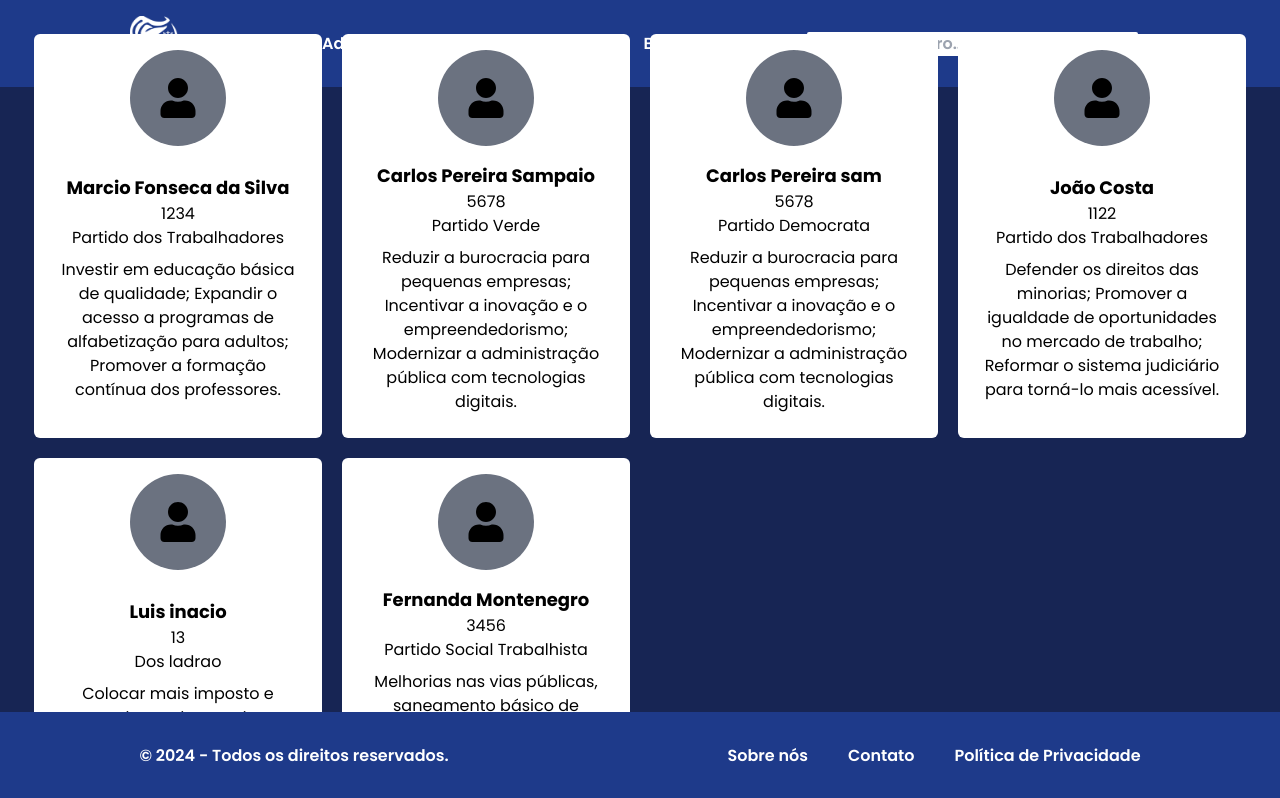
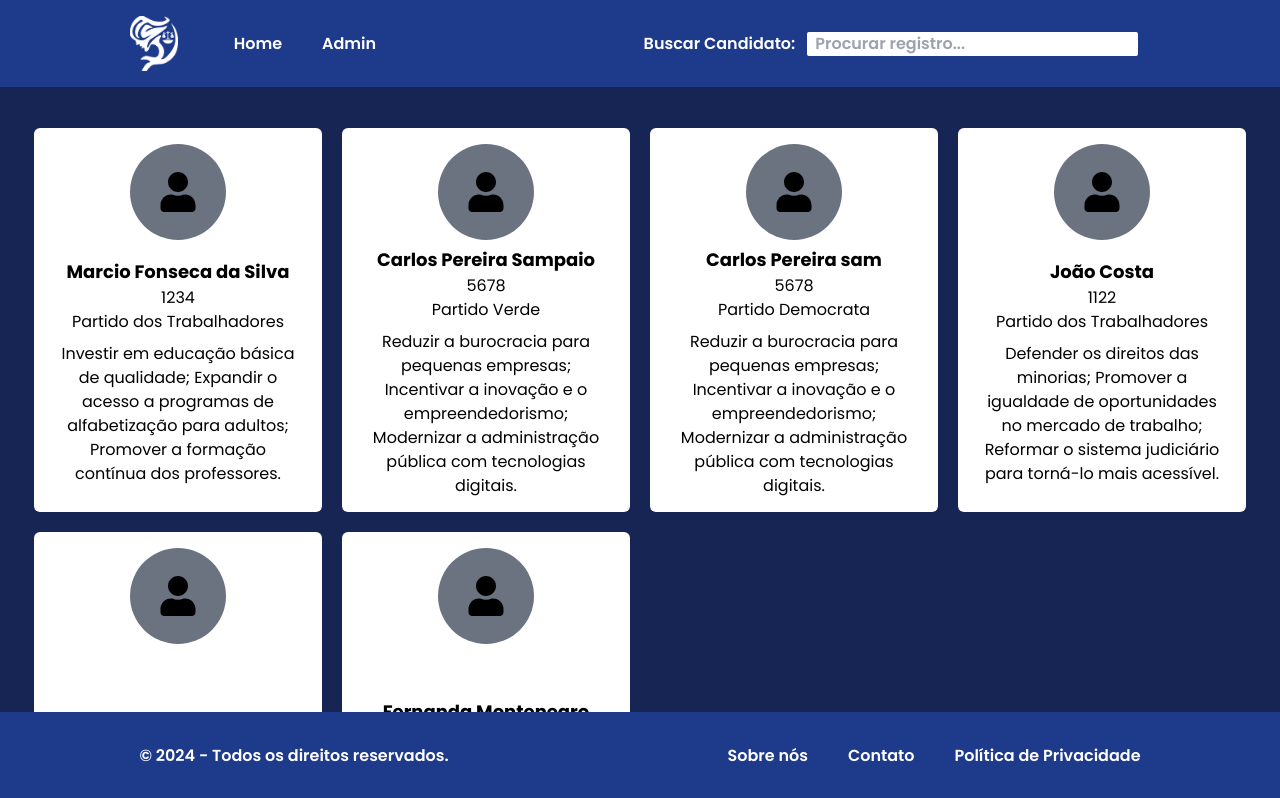
Before and after one commit to XDanielSampaioX/projeto-candidato-honesto-vite, a React (Vite) app: page / in a window 1280 px wide. Shown: the top 798 px of the page. Built offline with nearby package versions, Linux system fonts and the light colour scheme; data requests are answered from the project's data file.

Commit message:
feat: Corrijindo id post/ Delete

```diff
--- a/db.json
+++ b/db.json
@@ -33,7 +33,7 @@
       "propostas": "Defender os direitos das minorias; Promover a igualdade de oportunidades no mercado de trabalho; Reformar o sistema judiciário para torná-lo mais acessível."
     },
     {
-      "id": "",
+      "id": "5",
       "nome": "Luis inacio",
       "numero": "13",
       "partido": "Dos ladrao",
@@ -41,7 +41,7 @@
       "propostas": "Colocar mais imposto e roubar todo mundo"
     },
     {
-      "id": "",
+      "id": "6",
       "nome": "Fernanda Montenegro",
       "numero": "3456",
       "partido": "Partido Social Trabalhista",
--- a/src/@type/Candidato.d.ts
+++ b/src/@type/Candidato.d.ts
@@ -1,5 +1,5 @@
 declare type Candidato = {
-    id: string;
+    id?: string;
     nome: string;
     partido?: string;
     numero: string,
--- a/src/components/Card/index.tsx
+++ b/src/components/Card/index.tsx
@@ -12,7 +12,7 @@ export default function Card(props: Candidato) {
     return (
         <div className="relative text-center bg-white rounded-md w-72 h-auto">
             <button onClick={abrirModal} className="w-full h-full">
-                <div className="flex max-lg:flex-col items-center justify-evenly gap-10 p-4">
+                <div className="flex max-lg:flex-col items-center justify-evenly gap-10 p-4 h-96">
                     <div className="p-7 bg-gray-500 rounded-full absolute top-4 ">
                         <FaUser className="w-10 h-10 " />
                     </div>
--- a/src/components/Footer/index.tsx
+++ b/src/components/Footer/index.tsx
@@ -1,10 +1,12 @@
 const Footer = () => {
   return (
     <div className="w-full text-center items-center justify-around flex-col py-8 bg-blue-900 text-white font-semibold fixed bottom-0">
-      <footer className=" ">
-        <div className="flex justify-around">
+      <footer className="flex justify-around max-md:flex-col">
+          <div>
             <p>© 2024 - Todos os direitos reservados.</p>
-          <ul className="flex  gap-10">
+          </div>
+          <div>
+            <ul className="flex justify-around gap-10">
               <li> <button> Sobre nós</button></li>
               <li> <button>Contato</button> </li>
               <li> <button>Política de Privacidade</button> </li>
--- a/src/components/Menu/index.tsx
+++ b/src/components/Menu/index.tsx
@@ -12,9 +12,9 @@ export default function Menu() {
     };
 
     return (
-        <div className="flex justify-around items-center w-full m-auto -mx-5 bg-blue-900 gap-10 p-4 top-0 fixed">
+        <div className="flex justify-around items-center w-full m-auto -mx-5 bg-blue-900 gap-10 p-4 top-0 fixed z-50">
             <div className="flex items-center gap-14">
-                <div className="w-12"> <img src="../../../public/LOGO.png" alt="logo" /></div>
+                <div className="w-12"> <img src="./LOGO.png" alt="logo" /></div>
                 <nav className="text-white font-semibold">
                     <ul className="flex gap-10">
                         <li>
--- a/src/components/Tbody/index.tsx
+++ b/src/components/Tbody/index.tsx
@@ -17,7 +17,6 @@ export default function Tbody(props: Candidato) {
 
   // Estados para armazenar os valores dos campos
   const [formData, setFormData] = useState<Candidato>({
-    id: props.id || "",
     nome: props.nome || "",
     numero: props.numero || "",
     partido: props.partido || "",
--- a/src/hooks/contexts/CandidatosContext.tsx
+++ b/src/hooks/contexts/CandidatosContext.tsx
@@ -5,7 +5,7 @@ type CandidatosContextType = {
     candidatos: Candidato[],
     postCandidato: (newCandidato: Candidato) => Promise<void>;
     putCandidato: (candidato: Candidato) => Promise<void>;
-    deleteCandidato: (id: string) => Promise<void>
+    deleteCandidato: (id: string | undefined) => Promise<void>
 }
 
 type CandidatosContextProps = {
@@ -61,7 +61,7 @@ export const CandidatosContextProvider = ({ children }: CandidatosContextProps)
     };
 
     // DELETE
-    const deleteCandidato = async (id : string) => {
+    const deleteCandidato = async (id : string | undefined) => {
         try {
             await axios.delete(`http://localhost:3000/candidatos/${id}`);
             fetchCandidatos(); // Atualiza a lista após a exclusão
--- a/src/pages/Admin.tsx
+++ b/src/pages/Admin.tsx
@@ -32,7 +32,6 @@ export default function Admin() {
     e.preventDefault();
     postCandidato(formData);
     setFormData({
-      id: "",
       nome: "",
       numero: "",
       partido: "",
@@ -49,7 +48,7 @@ export default function Admin() {
 
   return (
     <>
-      <header className="flex flex-col items-center max-w-screen">
+      <header className="flex flex-col items-center max-w-screen py-16">
         <div className="flex flex-col items-center space-y-6 py-3">
           <div className="flex items-center justify-around gap-48">
             <h1 className="text-3xl text-white font-bold max-md:hidden">Administração de Candidatos</h1>
--- a/src/pages/Home.tsx
+++ b/src/pages/Home.tsx
@@ -9,7 +9,7 @@ export default function Home() {
 
   return (
     <>
-      <header className="flex flex-col justify-center items-center max-w-screen mx-auto">
+      <header className="flex flex-col justify-center items-center max-w-screen mx-auto py-24">
         <div className="grid max-sm:grid-cols-1 max-lg:grid-cols-2 max-xl:grid-cols-3 grid-cols-4 gap-5 p-5">
           {termoDeBusca.length > 0
             ? candidatos.filter(candidato =>
```
Lines whose indentation alone changed are shown as unchanged.
